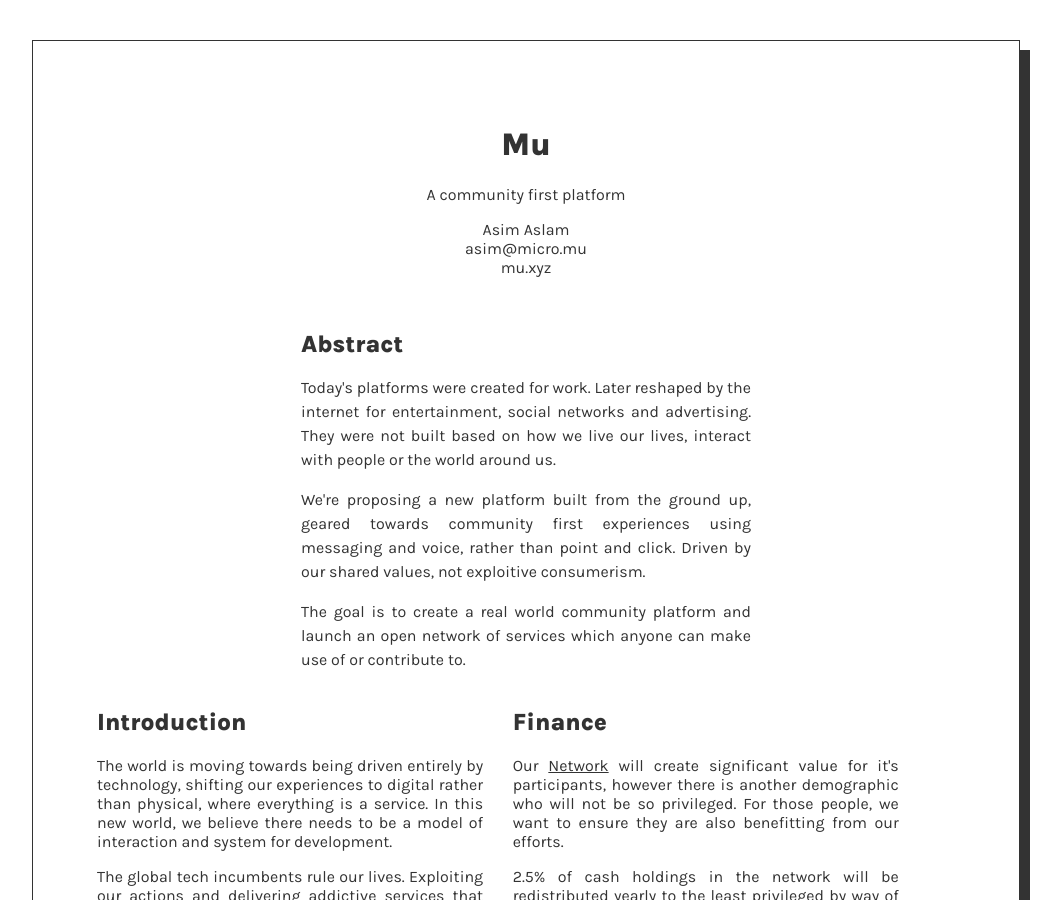
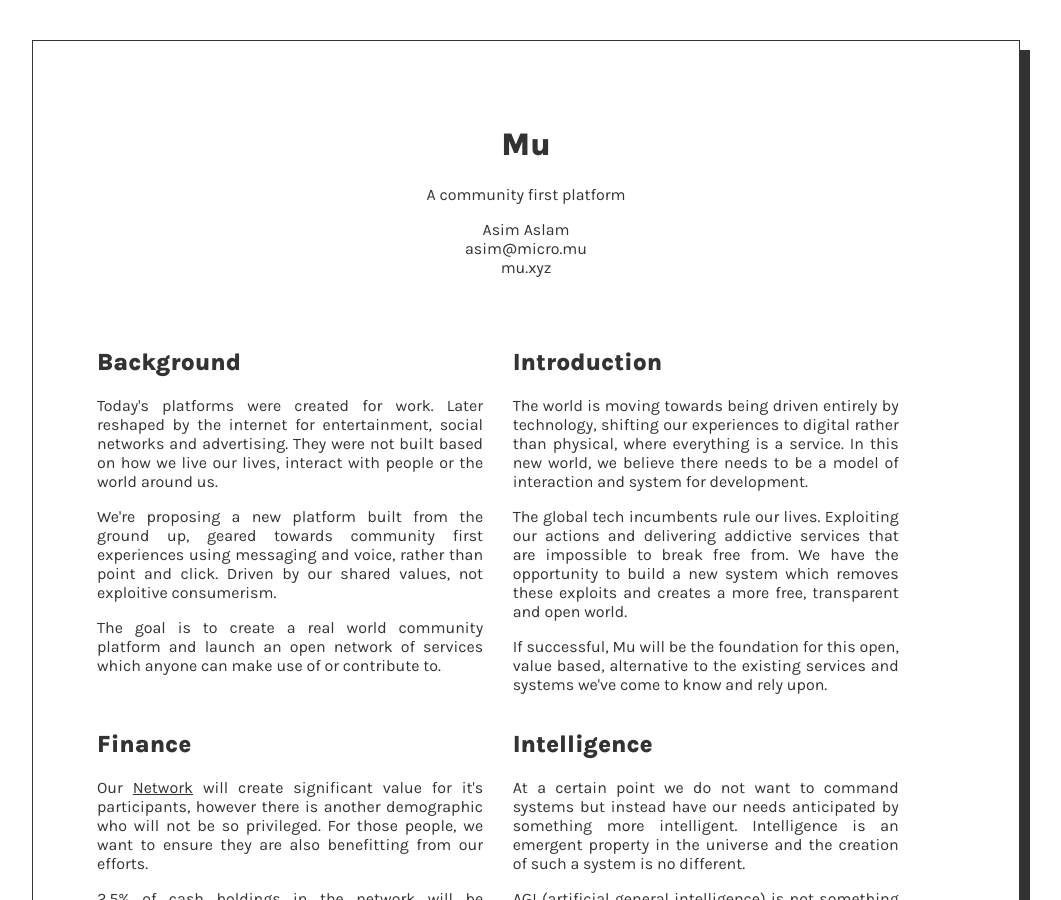
Before and after one commit to muxyz/website, a Jekyll site: the page built from manifesto.md, in a window 1280 px wide and 900 px high. Shown: the whole window, without its empty margins (114-1175 px from the left). Built offline with Jekyll 4.4.1, drawn with Linux system fonts in a browser that asks for light colours.

Commit message:
Update manifesto.md

```diff
--- a/manifesto.md
+++ b/manifesto.md
@@ -9,8 +9,8 @@
 mu.xyz<br>
 </center>
 <br>
-<div id="abstract">
-<h2>Abstract</h2>
+<div id="blurb">
+<h2>Background</h2>
 <p>Today's platforms were created for work. Later reshaped by the internet
 for entertainment, social networks and advertising. They were not built based on how we live our
 lives, interact with people or the world around us.
```
